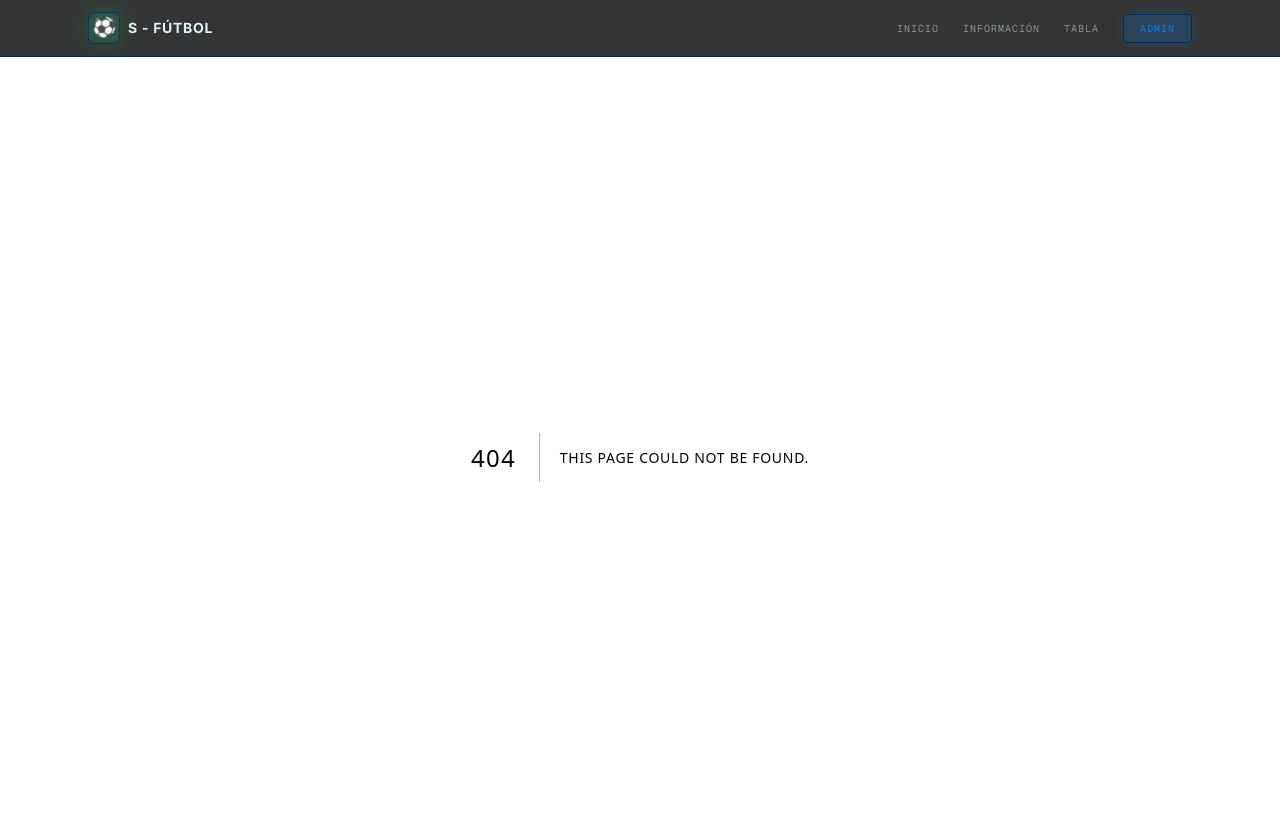
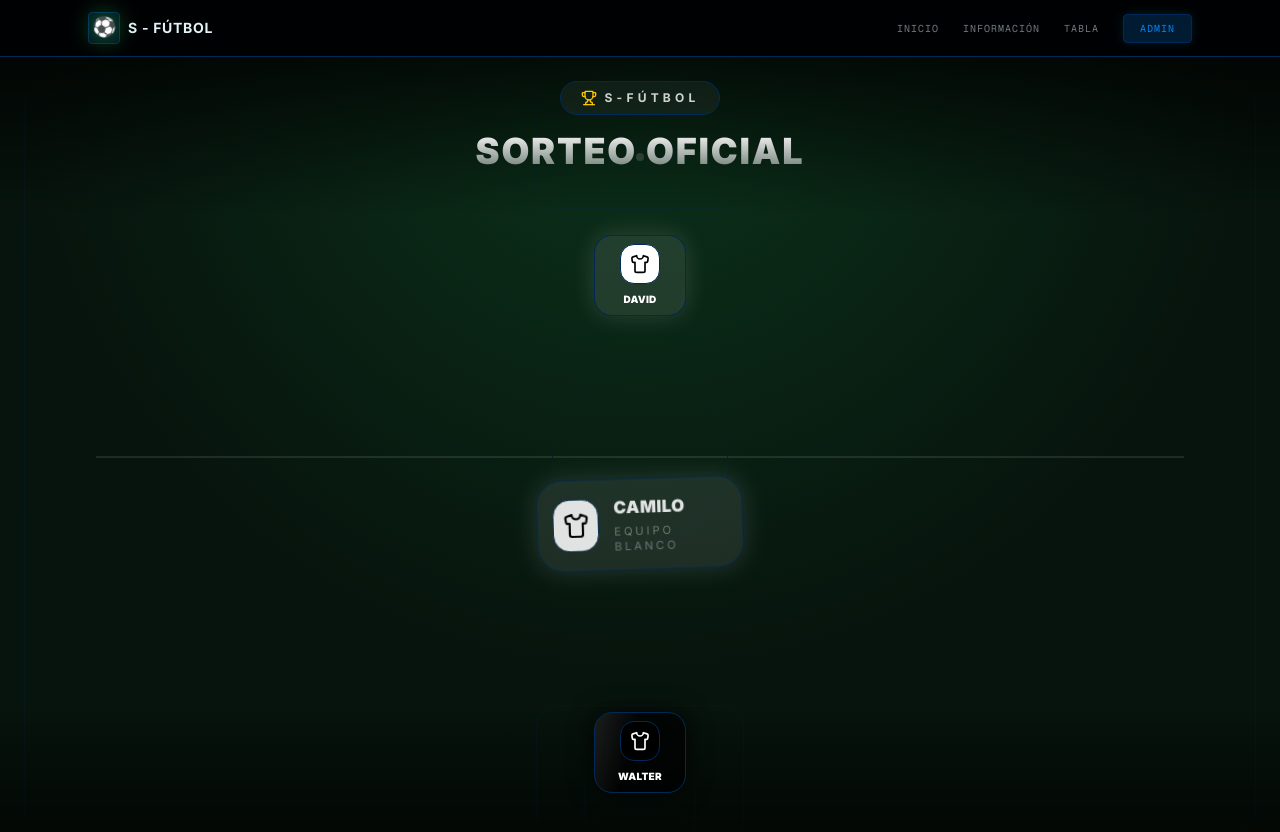
Before and after one commit to Wida7/s-futbol, a Next.js app: page /team-draw in a window 1280 px wide. Before the commit this address had no page. Shown: the top 832 px of the page. Built offline with nearby package versions, Linux system fonts and the light colour scheme.

Commit message:
team draw

```diff
--- /dev/null
+++ b/app/team-draw/page.tsx
@@ -0,0 +1,205 @@
+'use client'
+
+import { useEffect, useMemo, useState } from 'react'
+import { motion, AnimatePresence } from 'motion/react'
+import { Trophy } from 'lucide-react'
+
+import { FieldBackground } from '@/components/draw/FieldBackground'
+import { PlayerCard } from '@/components/draw/PlayerCard'
+
+interface Player {
+	id: number
+	nombre: string
+	equipo: 'blanco' | 'negro'
+}
+
+const players: Player[] = [
+	{ id: 1, nombre: 'David', equipo: 'blanco' },
+	{ id: 2, nombre: 'Walter', equipo: 'negro' },
+	{ id: 3, nombre: 'Camilo', equipo: 'blanco' },
+	{ id: 4, nombre: 'Keny', equipo: 'negro' },
+	{ id: 5, nombre: 'Colmenares', equipo: 'blanco' },
+	{ id: 6, nombre: 'Silva', equipo: 'negro' },
+	{ id: 7, nombre: 'Medina', equipo: 'blanco' },
+	{ id: 8, nombre: 'Cristian', equipo: 'negro' },
+	{ id: 9, nombre: 'Sebas', equipo: 'blanco' },
+	{ id: 10, nombre: 'Daniel', equipo: 'negro' },
+	{ id: 11, nombre: 'Andres', equipo: 'blanco' },
+	{ id: 12, nombre: 'Kevin', equipo: 'negro' },
+	{ id: 13, nombre: 'Juan', equipo: 'blanco' },
+	{ id: 14, nombre: 'Pipe', equipo: 'negro' },
+]
+
+export default function SorteoPage() {
+	const [currentIndex, setCurrentIndex] = useState(0)
+	const [revealedPlayers, setRevealedPlayers] = useState<Player[]>([])
+
+	const currentPlayer = players[currentIndex]
+
+	const teamWhite = useMemo(() => {
+		return revealedPlayers.filter(player => player.equipo === 'blanco')
+	}, [revealedPlayers])
+
+	const teamBlack = useMemo(() => {
+		return revealedPlayers.filter(player => player.equipo === 'negro')
+	}, [revealedPlayers])
+
+	useEffect(() => {
+		if (currentIndex >= players.length) return
+
+		const timeout = setTimeout(() => {
+			setRevealedPlayers(prev => [...prev, players[currentIndex]])
+			setCurrentIndex(prev => prev + 1)
+		}, 2200)
+
+		return () => clearTimeout(timeout)
+	}, [currentIndex])
+
+	return (
+		<main className="relative min-h-dvh overflow-hidden bg-[#07140d] text-white">
+			<FieldBackground />
+
+			<div className="relative z-10 mx-auto flex min-h-dvh max-w-md flex-col px-4 py-6">
+
+				{/* HEADER */}
+				<motion.div
+					initial={{ opacity: 0, y: -20 }}
+					animate={{ opacity: 1, y: 0 }}
+					className="mb-6 text-center"
+				>
+					<div className="mb-4 inline-flex items-center gap-2 rounded-full border border-white/10 bg-white/5 px-5 py-2 backdrop-blur-xl">
+						<Trophy className="h-4 w-4 text-yellow-400" />
+
+						<span className="text-xs font-bold tracking-[0.35em] text-white/80">
+							S-FÚTBOL
+						</span>
+					</div>
+
+					<h1 className="bg-gradient-to-b from-white to-white/40 bg-clip-text text-4xl font-black uppercase tracking-[0.18em] text-transparent">
+						Sorteo Oficial
+					</h1>
+				</motion.div>
+
+				{/* CONTENIDO */}
+				<div className="flex flex-1 flex-col justify-between">
+
+					{/* EQUIPO ARRIBA */}
+					<div className="pt-2">
+						<TeamFormation team={teamWhite} side="top" />
+					</div>
+
+					{/* CARD CENTRAL */}
+					<div className="flex items-center justify-center py-10">
+
+						<AnimatePresence mode="wait">
+							{currentPlayer && (
+								<motion.div
+									key={currentPlayer.id}
+									initial={{
+										opacity: 0,
+										scale: 0.5,
+										rotate: -15,
+										y: 80,
+									}}
+									animate={{
+										opacity: 1,
+										scale: 1,
+										rotate: 0,
+										y: 0,
+									}}
+									exit={{
+										opacity: 0,
+										scale: 0.8,
+
+										y:
+											currentPlayer.equipo === 'blanco'
+												? -280
+												: 280,
+
+										transition: {
+											duration: 0.9,
+										},
+									}}
+									transition={{
+										duration: 0.7,
+										type: 'spring',
+									}}
+								>
+									<PlayerCard
+										player={currentPlayer}
+										featured
+									/>
+								</motion.div>
+							)}
+						</AnimatePresence>
+
+					</div>
+
+					{/* EQUIPO ABAJO */}
+					<div className="pb-2">
+						<TeamFormation team={teamBlack} side="bottom" />
+					</div>
+
+				</div>
+			</div>
+		</main>
+	)
+}
+
+interface TeamFormationProps {
+	team: Player[]
+	side: 'top' | 'bottom'
+}
+
+function TeamFormation({
+	team,
+	side,
+}: TeamFormationProps) {
+
+	const rows = [
+		team.slice(0, 3),
+		team.slice(3, 6),
+		team.slice(6, 7),
+	]
+
+	const orderedRows =
+		side === 'top'
+			? [...rows].reverse()
+			: rows
+
+	return (
+		<div className="space-y-4">
+
+			{orderedRows.map((row, rowIndex) => (
+				<div
+					key={rowIndex}
+					className="flex items-center justify-center gap-3"
+				>
+					<AnimatePresence>
+						{row.map((player, index) => (
+							<motion.div
+								key={player.id}
+								initial={{
+									opacity: 0,
+									scale: 0.6,
+									y: side === 'top' ? -40 : 40,
+								}}
+								animate={{
+									opacity: 1,
+									scale: 1,
+									y: 0,
+								}}
+								transition={{
+									duration: 0.45,
+									delay: index * 0.05,
+								}}
+							>
+								<PlayerCard player={player} />
+							</motion.div>
+						))}
+					</AnimatePresence>
+				</div>
+			))}
+		</div>
+	)
+}
--- /dev/null
+++ b/components/draw/FieldBackground.tsx
@@ -0,0 +1,61 @@
+'use client'
+
+export function FieldBackground() {
+	return (
+		<>
+			{/* Glow superior */}
+			<div className="absolute inset-0 bg-[radial-gradient(circle_at_top,rgba(34,197,94,0.18),transparent_60%)]" />
+
+			{/* Textura cancha vertical */}
+			<div className="absolute inset-0 opacity-20">
+				{/* Contorno principal */}
+				<div className="absolute inset-x-6 top-6 bottom-6 border border-white/70 rounded-[24px]" />
+
+				{/* Línea central horizontal */}
+				<div className="absolute left-1/2 top-1/2 h-px w-[85%] -translate-x-1/2 -translate-y-1/2 bg-white" />
+
+				{/* Círculo central */}
+				<div className="absolute left-1/2 top-1/2 h-44 w-44 -translate-x-1/2 -translate-y-1/2 rounded-full border border-white" />
+
+				{/* Área superior */}
+				<div className="absolute left-1/2 top-6 h-32 w-52 -translate-x-1/2 border border-white rounded-b-3xl" />
+
+				{/* Área pequeña superior */}
+				<div className="absolute left-1/2 top-6 h-16 w-28 -translate-x-1/2 border border-white rounded-b-2xl" />
+
+				{/* Punto penal superior */}
+				<div className="absolute left-1/2 top-24 h-2 w-2 -translate-x-1/2 rounded-full bg-white" />
+
+				{/* Área inferior */}
+				<div className="absolute bottom-6 left-1/2 h-32 w-52 -translate-x-1/2 border border-white rounded-t-3xl" />
+
+				{/* Área pequeña inferior */}
+				<div className="absolute bottom-6 left-1/2 h-16 w-28 -translate-x-1/2 border border-white rounded-t-2xl" />
+
+				{/* Punto penal inferior */}
+				<div className="absolute bottom-24 left-1/2 h-2 w-2 -translate-x-1/2 rounded-full bg-white" />
+
+				{/* Arcos */}
+				<div className="absolute left-1/2 top-3 h-4 w-20 -translate-x-1/2 border border-white rounded-b-xl" />
+
+				<div className="absolute bottom-3 left-1/2 h-4 w-20 -translate-x-1/2 border border-white rounded-t-xl" />
+			</div>
+
+			{/* Gradiente oscuro cinematográfico */}
+			<div className="absolute inset-0 bg-[linear-gradient(to_bottom,rgba(0,0,0,0.75),transparent_20%,transparent_80%,rgba(0,0,0,0.75))]" />
+
+			{/* Líneas de césped */}
+			{/* 			<div className="absolute inset-0 opacity-[0.04]">
+				{Array.from({ length: 18 }).map((_, i) => (
+					<div
+						key={i}
+						className="absolute left-0 right-0 h-[5%] bg-white"
+						style={{
+							top: `${i * 6}%`
+						}}
+					/>
+				))}
+			</div> */}
+		</>
+	)
+}
--- /dev/null
+++ b/components/draw/PlayerCard.tsx
@@ -0,0 +1,108 @@
+'use client'
+
+import { motion } from 'motion/react'
+import { Shirt } from 'lucide-react'
+
+interface Player {
+	id: number
+	nombre: string
+	equipo: 'blanco' | 'negro'
+}
+
+interface Props {
+	player: Player
+	featured?: boolean
+}
+
+export function PlayerCard({
+	player,
+	featured,
+}: Props) {
+
+	const isWhite = player.equipo === 'blanco'
+
+	return (
+		<motion.div
+			whileHover={{ scale: 1.03 }}
+			className={`
+				relative overflow-hidden border backdrop-blur-2xl
+
+				${featured
+					? 'w-[220px] rounded-[28px] p-4'
+					: 'w-[92px] rounded-2xl p-2'
+				}
+
+				${isWhite
+					? 'border-white/30 bg-white/10 shadow-[0_0_25px_rgba(255,255,255,0.15)]'
+					: 'border-zinc-700 bg-black/70 shadow-[0_0_25px_rgba(0,0,0,0.8)]'
+				}
+			`}
+		>
+
+			{/* SHINE */}
+			<div className="absolute inset-0 overflow-hidden">
+				<div className="absolute inset-0 -translate-x-full animate-[shine_5s_linear_infinite] bg-gradient-to-r from-transparent via-white/10 to-transparent" />
+			</div>
+
+			<div
+				className={`
+					relative z-10 flex items-center
+
+					${featured
+						? 'gap-4'
+						: 'flex-col gap-2'
+					}
+				`}
+			>
+
+				{/* ICONO */}
+				<div
+					className={`
+						flex items-center justify-center border
+
+						${featured
+							? 'h-14 w-14 rounded-2xl'
+							: 'h-10 w-10 rounded-xl'
+						}
+
+						${isWhite
+							? 'border-white/40 bg-white text-black'
+							: 'border-zinc-700 bg-black text-white'
+						}
+					`}
+				>
+					<Shirt
+						className={featured
+							? 'h-7 w-7'
+							: 'h-5 w-5'
+						}
+					/>
+				</div>
+
+				{/* TEXTO */}
+				<div className={featured ? '' : 'text-center'}>
+
+					<p
+						className={`
+							font-black uppercase tracking-wide text-white
+
+							${featured
+								? 'text-lg'
+								: 'text-[10px]'
+							}
+						`}
+					>
+						{player.nombre}
+					</p>
+
+					{featured && (
+						<p className="mt-1 text-xs uppercase tracking-[0.25em] text-white/40">
+							Equipo {isWhite ? 'Blanco' : 'Negro'}
+						</p>
+					)}
+
+				</div>
+			</div>
+		</motion.div>
+	)
+}
```
